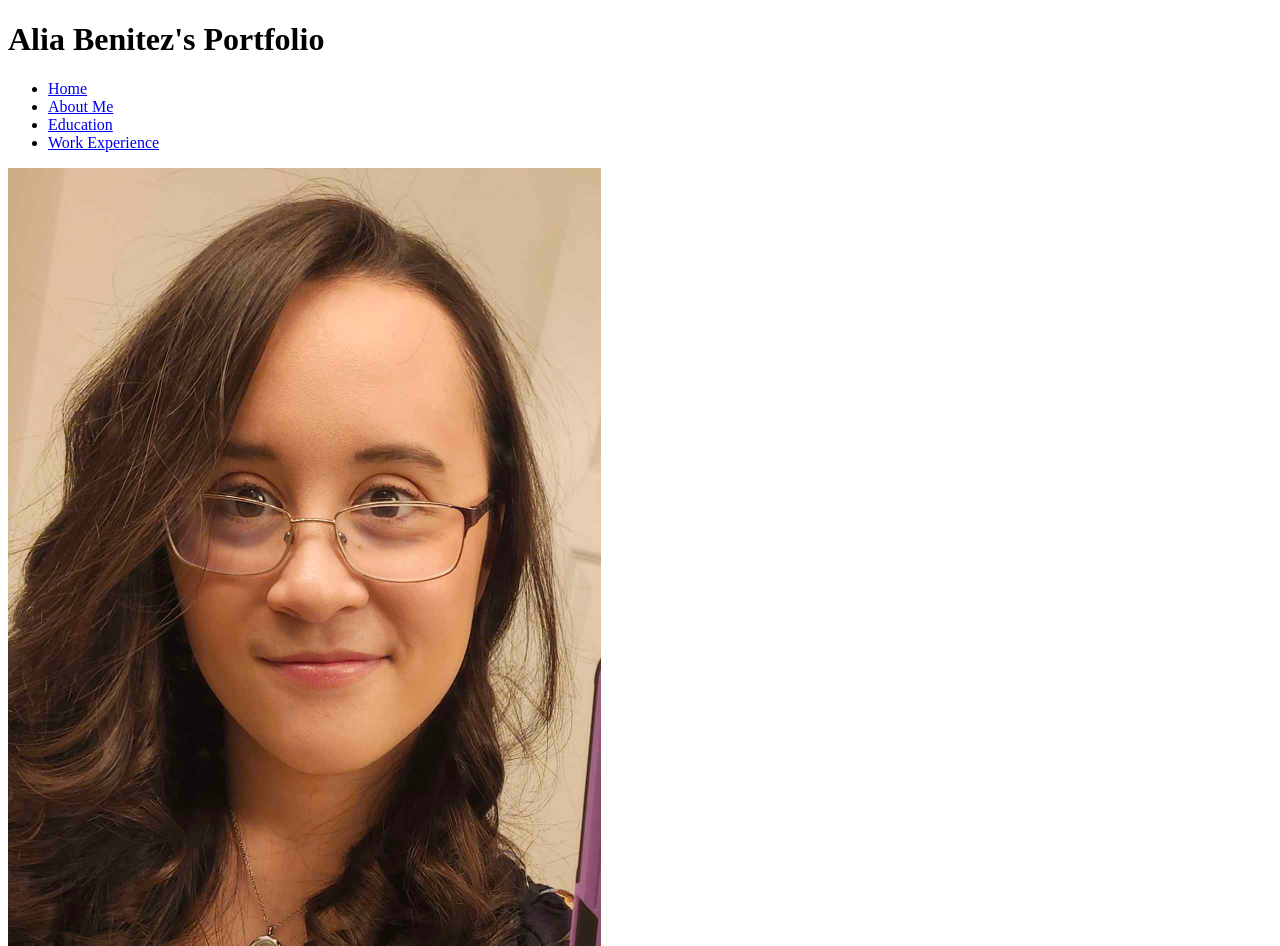
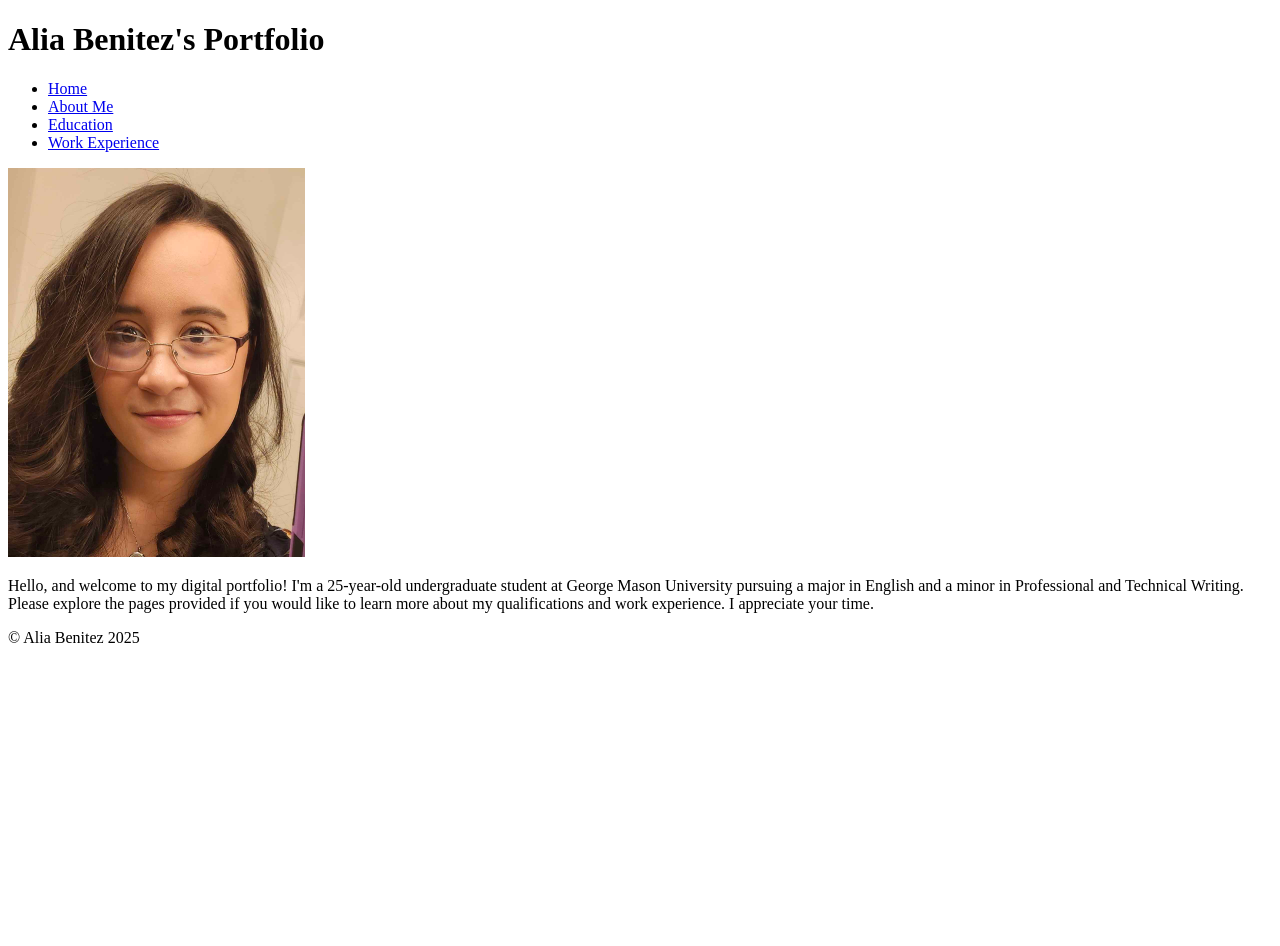
Before and after one commit to alia-j68/aliaj.b-repo, a plain HTML site: page practicesite1/index.html in a window 1280 px wide. Shown: the top 946 px of the page. After the commit the page ends 800 px from the top, so only its background shows below. Drawn offline with Linux system fonts and the light colour scheme.

Commit message:
Picture Adjust and Footer
Halved photo size and added the copyright footer to homepage

```diff
--- a/practicesite1/index.html
+++ b/practicesite1/index.html
@@ -12,8 +12,9 @@
 </nav>
 <img src="https://raw.githubusercontent.com/alia-j68/aliaj.b-repo/refs/heads/main/practicesite1/aliabpicture.jpg"
 	alt="A picture of Alia Benitez, the author of this website."
-	width="593"
-	height="778">
+	width="297"
+	height="389">
 <p>Hello, and welcome to my digital portfolio! I'm a 25-year-old undergraduate student at George Mason University pursuing a major in English and a minor in Professional and Technical Writing. Please explore the pages provided if you would like to learn more about my qualifications and work experience. I appreciate your time.</p>
+<footer>&copy; Alia Benitez 2025</footer>
 </body>
 </html>
```
